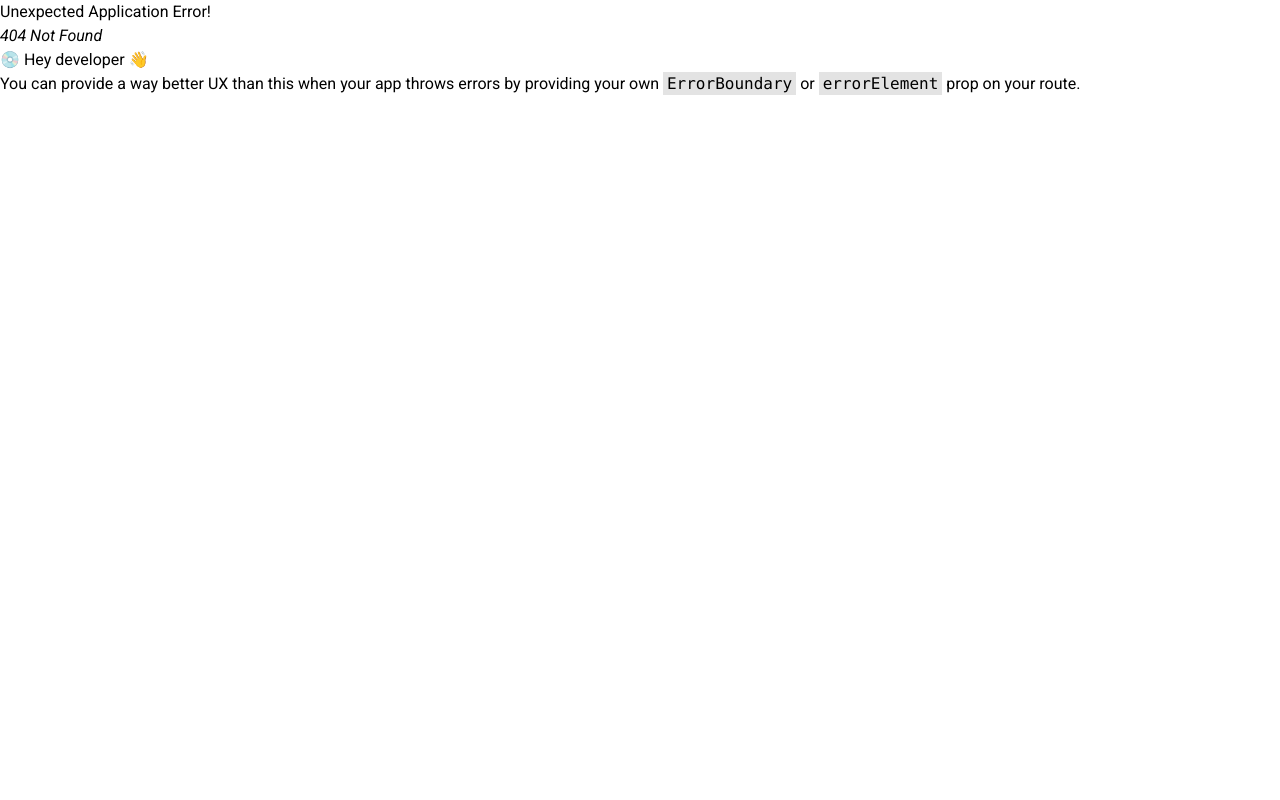
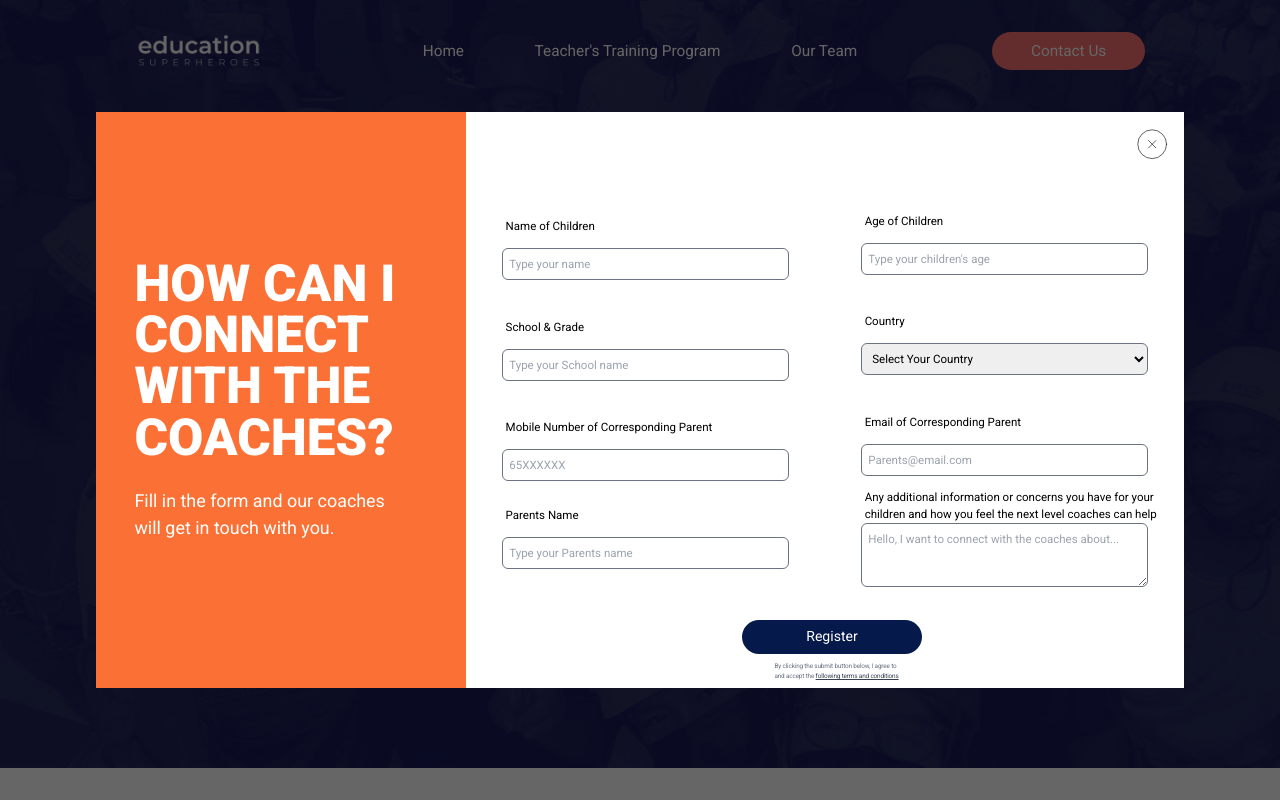
Before and after one commit to rif42/education-superheroes-landing-page, a React (Vite) app: page /our_team/form in a window 1280 px wide. Before the commit this address had no page. Shown: the top 800 px of the page. Built offline with nearby package versions, Linux system fonts and the light colour scheme.

Commit message:
fix navigation

```diff
--- a/src/components/Navbar.jsx
+++ b/src/components/Navbar.jsx
@@ -1,7 +1,8 @@
 import React from "react";
-import { Link } from "react-router-dom";
+import { Link, Outlet, useLocation } from "react-router-dom";
 
 function Navbar() {
+    let urltest = useLocation().pathname;
     return (
         <div className='w-full absolute h-[8vw]'>
             <div className='h-full flex flex-row justify-evenly align-middle px-[5vw] '>
@@ -17,12 +18,13 @@ function Navbar() {
                 <Link to={"/our_team"} className='flex flex-col justify-center align-middle text-white text-[1.2vw]'>
                     <div>Our Team</div>
                 </Link>
-                <a className='flex flex-col justify-center align-middle text-white pl-[5vw] text-[1.2vw] '>
+                <Link to={`${urltest}/form`} className='flex flex-col justify-center align-middle text-white pl-[5vw] text-[1.2vw] '>
                     <div className='w-[12vw] bg-red-400 h-[3vw] rounded-full text-center flex flex-col justify-center cursor-pointer'>
                         Contact Us
                     </div>
-                </a>
+                </Link>
             </div>
+            <Outlet/>
         </div>
     );
 }
--- a/vite.config.js
+++ b/vite.config.js
@@ -3,5 +3,6 @@ import react from '@vitejs/plugin-react'
 
 // https://vitejs.dev/config/
 export default defineConfig({
+  base: '/home/',
   plugins: [react()]
 })
```
Also changed, not shown: src/main.jsx (+9 -5 lines).
